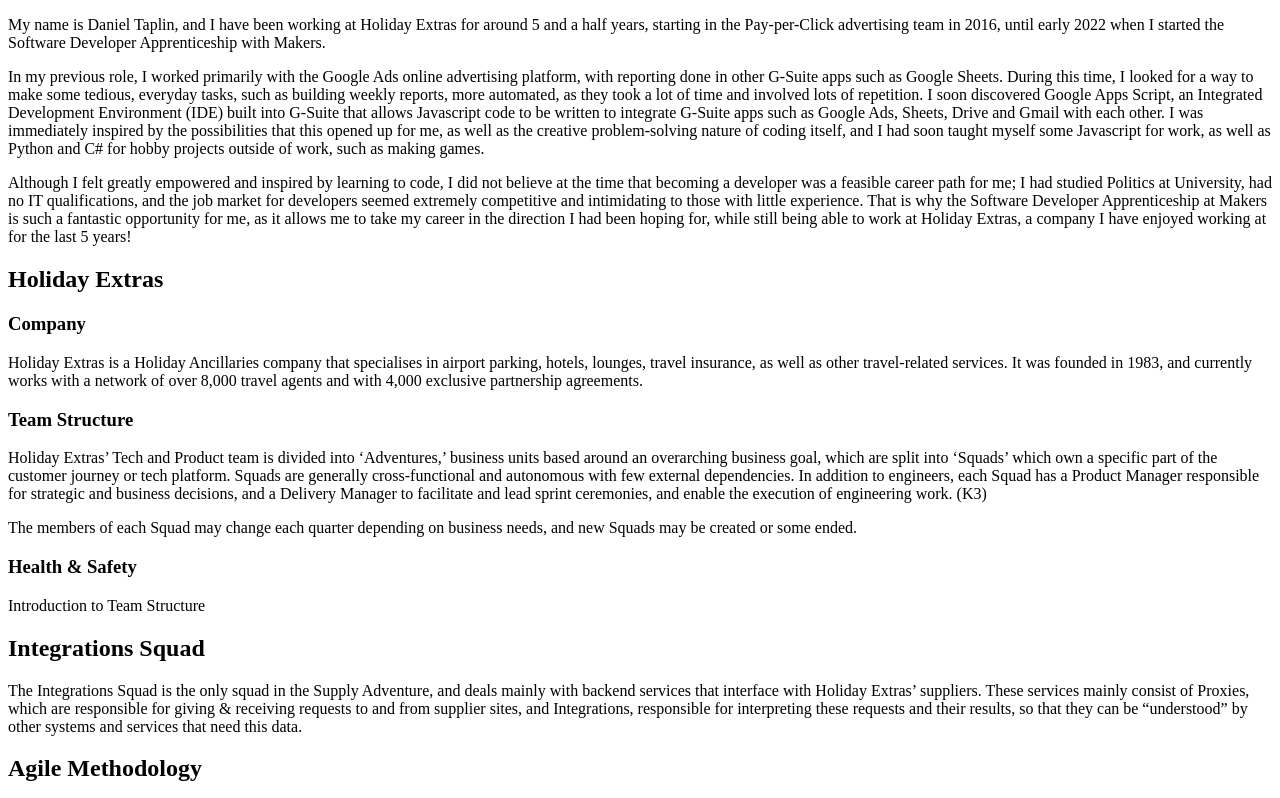
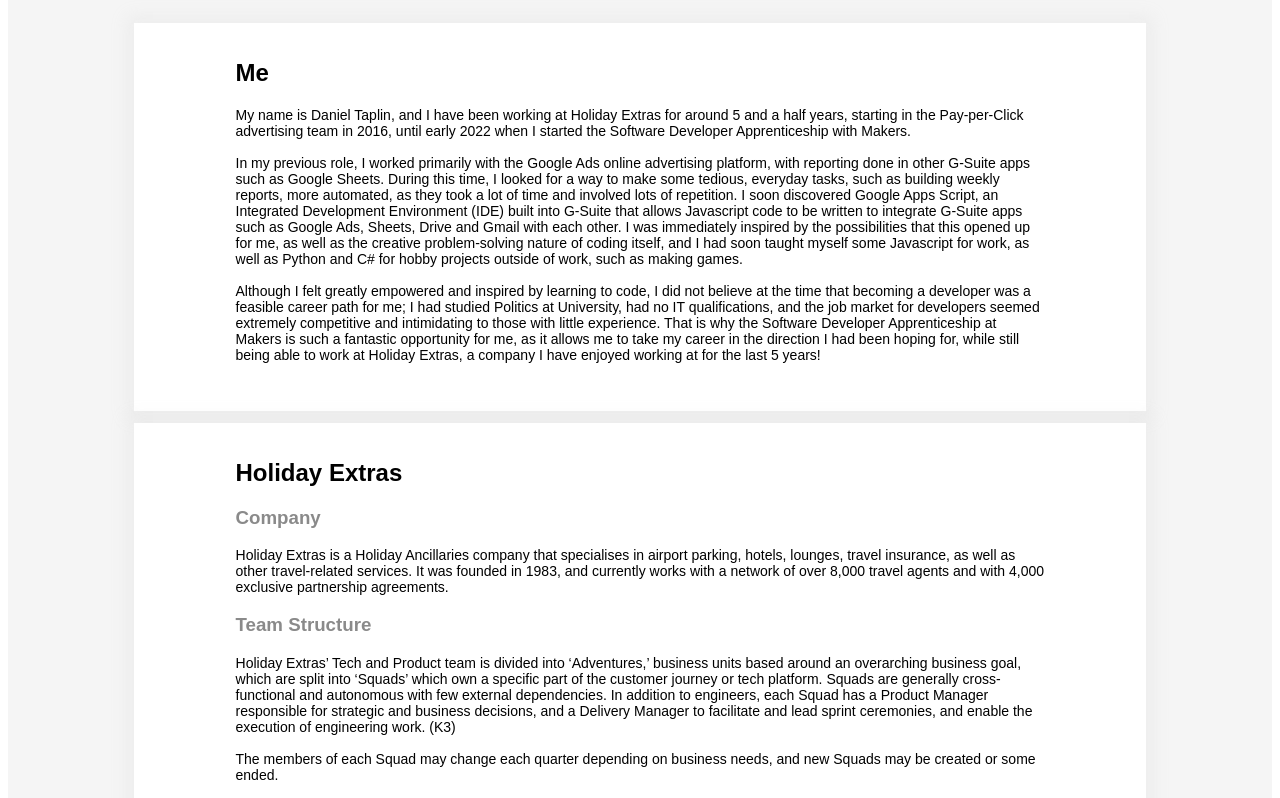
Before and after one commit to dantaplin992/makers-portfolio, a website: page pages/introduction/introduction.html in a window 1280 px wide. Shown: the part 97-895 px from the top of the page. Drawn offline with Linux system fonts and the light colour scheme; the site is published under a folder, as on GitHub Pages, so addresses that start at the root find nothing.

Commit message:
linking stylesheet

```diff
--- a/pages/introduction/introduction.html
+++ b/pages/introduction/introduction.html
@@ -1,5 +1,5 @@
 <head>
-  <link rel="stylesheet" href="/styles/styles.css">
+  <link rel="stylesheet" href="../../public/styles/styles.css">
 </head>
 <body>
   <div class="page-content">
--- a/server.js
+++ b/server.js
@@ -5,7 +5,7 @@
 const path = require('path')
 const router = express.Router()
 
-app.use(express.static(path.join(__dirname, '/public')))
+app.use(express.static(path.join(__dirname, '/')))
 app.use(express.static(path.join(__dirname, '/pages')))
 
 router.get('/',function(req,res){
```
Also changed, not shown: pages/introduction/ksb-table.html (+1 -1 lines), pages/tickets/intg-1249.html (+1 -1 lines), pages/tickets/intg-466.html (+1 -1 lines), pages/tickets/intg-61.html (+1 -1 lines).
